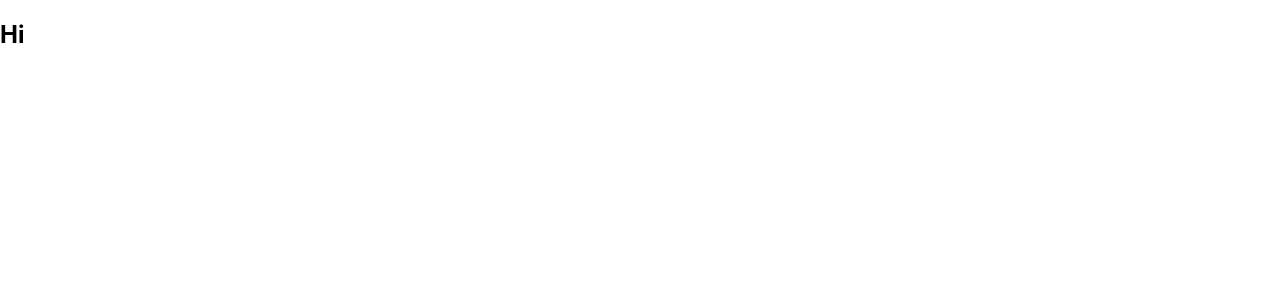
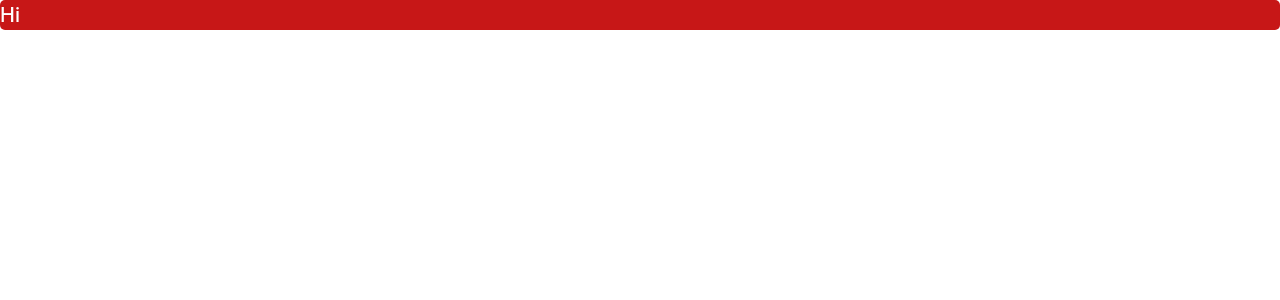
Before and after one commit to tinydevcrm/tinydevcrm-dashboard, a React (Create React App) app: page / in a window 1280 px wide. Shown: the top 300 px of the page. Built offline with nearby package versions, Linux system fonts and the light colour scheme.

Commit message:
Working example of SCSS modules in create-react-app; need to rename all created files...

```diff
--- a/src/components/SignupForm/SignupForm.jsx
+++ b/src/components/SignupForm/SignupForm.jsx
@@ -2,9 +2,11 @@
 
 import React from 'react';
 
+import { btn } from './SignupForm.module.scss';
+
 
 const SignupForm = () => (
-    <h2>Hi</h2>
+    <h2 className={btn}>Hi</h2>
 )
 
 export default SignupForm;
--- /dev/null
+++ b/src/components/SignupForm/SignupForm.module.scss
@@ -0,0 +1,9 @@
+@import '~antd/dist/antd.css';
+
+.btn {
+    font-size: 20px;
+    border-radius: 5px;
+    background: rgb(199, 23, 23);
+    color: white;
+    border: none;
+}
--- a/src/components/SignupForm/SignupForm.scss
+++ /dev/null
@@ -1 +0,0 @@
-@import '~antd/dist/antd.css';
```
